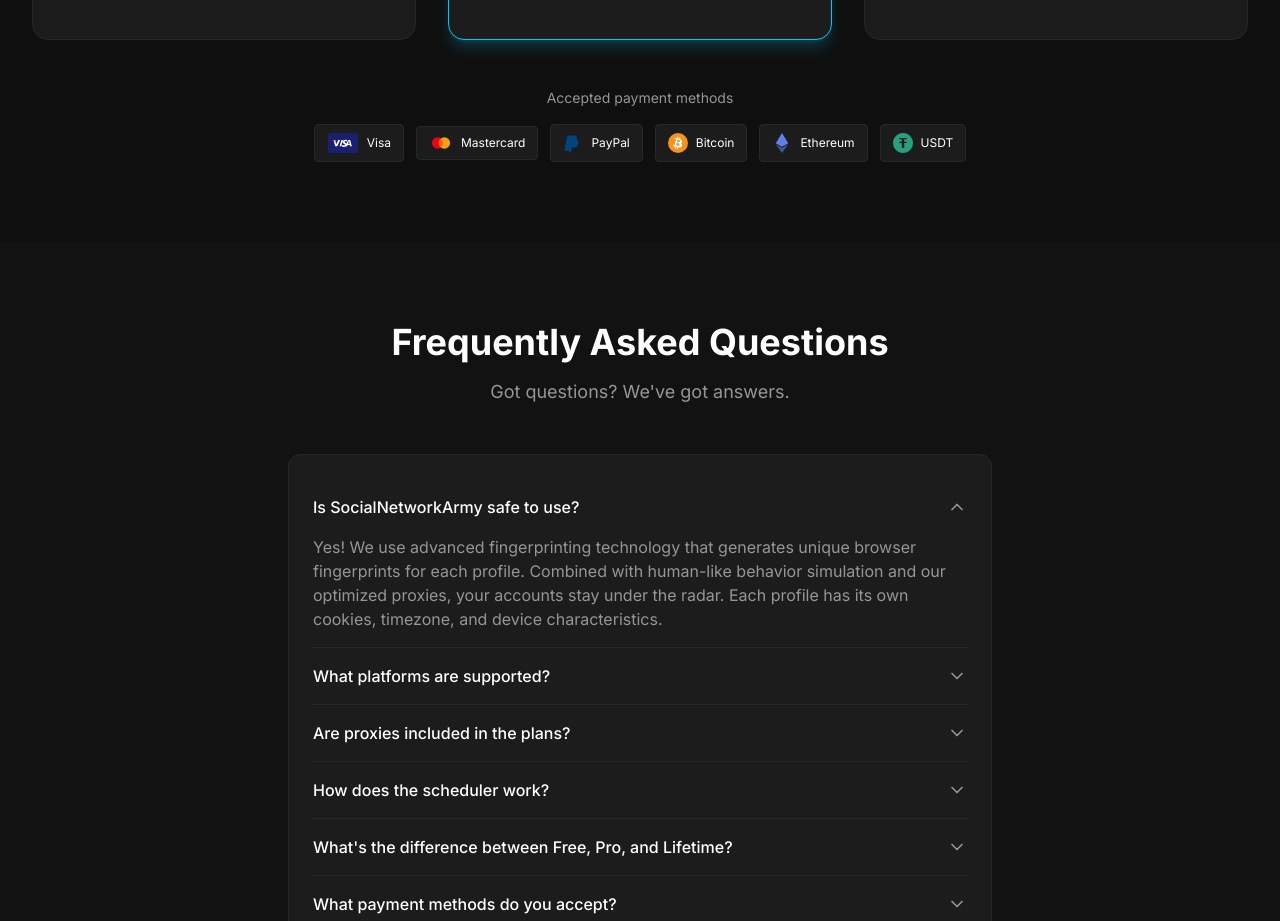
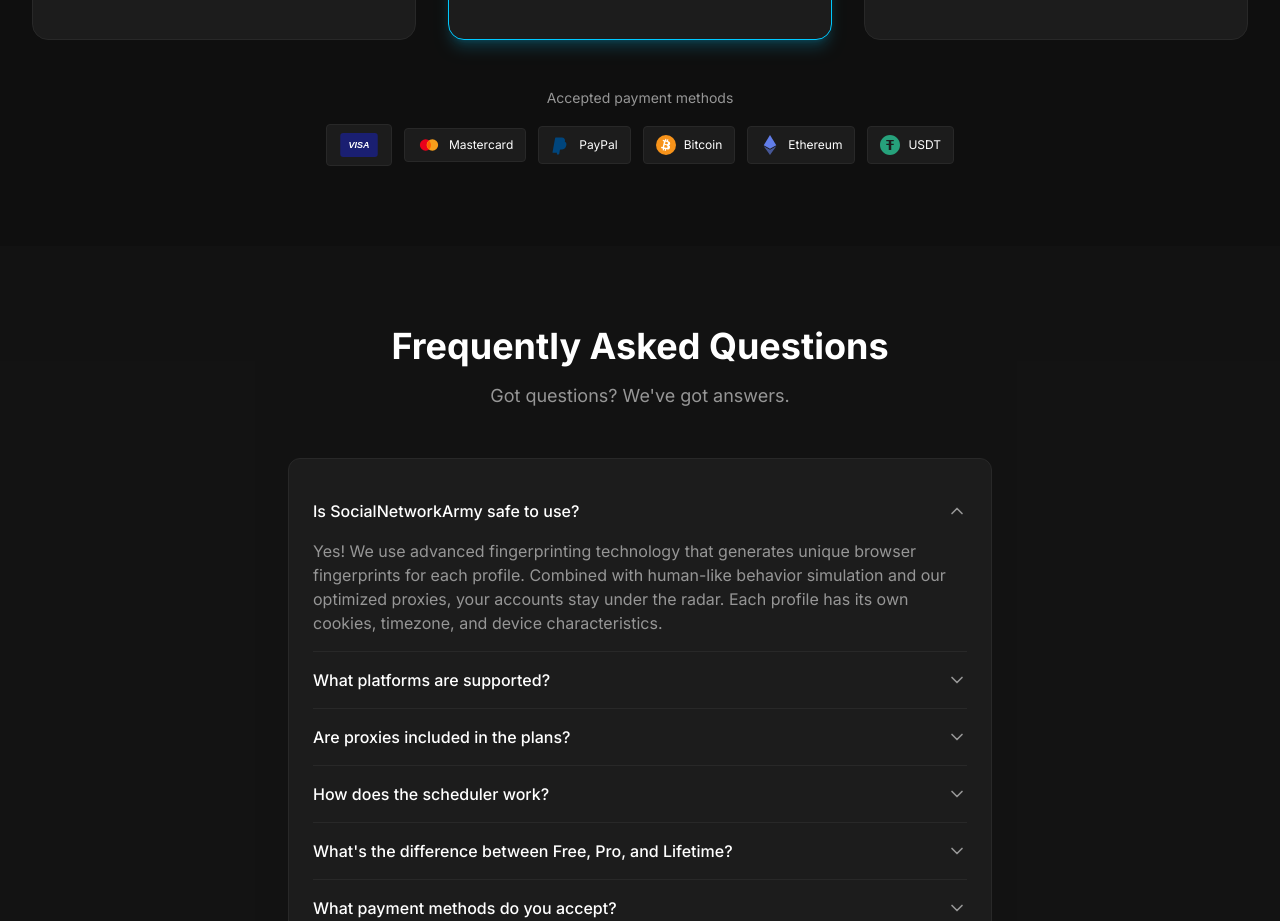
Before and after one commit to Raphi52/sna-website, a Next.js app: page / in a window 1280 px wide. Shown: the part 7260-8181 px from the top of the page. Built offline with nearby package versions, Linux system fonts and the light colour scheme; no server answers.

Commit message:
fix: Simplify Visa logo with text instead of paths
🤖 Generated with [Claude Code](https://claude.com/claude-code)

Co-Authored-By: Claude Opus 4.5 <noreply@anthropic.com>

```diff
--- a/src/app/checkout/page.tsx
+++ b/src/app/checkout/page.tsx
@@ -136,19 +136,15 @@ const paymentMethods = [
     name: "Credit Card",
     icon: (
       <div className="flex gap-2">
-        <svg className="w-10 h-6" viewBox="0 0 48 32" fill="none">
-          <rect width="48" height="32" rx="4" fill="#1A1F71"/>
-          <path d="M18.5 21L21.5 11H24L21 21H18.5Z" fill="white"/>
-          <path d="M30.5 11.2C30 11 29.2 10.8 28.2 10.8C25.3 10.8 23.3 12.3 23.3 14.4C23.3 16 24.7 16.9 25.8 17.4C26.9 17.9 27.3 18.3 27.3 18.8C27.3 19.6 26.3 19.9 25.5 19.9C24.3 19.9 23.7 19.7 22.7 19.3L22.3 19.1L21.9 21.6C22.6 21.9 23.9 22.2 25.2 22.2C28.3 22.2 30.3 20.7 30.3 18.5C30.3 17.2 29.5 16.2 27.8 15.4C26.8 14.9 26.2 14.5 26.2 14C26.2 13.5 26.7 13 27.8 13C28.7 13 29.4 13.2 29.9 13.4L30.2 13.5L30.5 11.2Z" fill="white"/>
-          <path d="M35.5 11H33.3C32.6 11 32.1 11.2 31.8 12L27.5 21H30.6L31.2 19.3H35L35.4 21H38.1L35.5 11ZM32 17C32.2 16.4 33.2 13.8 33.2 13.8C33.2 13.8 33.5 13 33.6 12.5L33.9 13.6C33.9 13.6 34.5 16.2 34.6 17H32Z" fill="white"/>
-          <path d="M16.3 11L13.4 18L13.1 16.5C12.5 14.7 10.8 12.8 9 11.9L11.6 21H14.8L19.5 11H16.3Z" fill="white"/>
-          <path d="M11.2 11H6.5L6.5 11.2C10.2 12.2 12.6 14.5 13.1 16.5L12.4 12C12.3 11.2 11.9 11 11.2 11Z" fill="#F9A533"/>
+        <svg className="w-10 h-6" viewBox="0 0 50 32" fill="none">
+          <rect width="50" height="32" rx="4" fill="#1A1F71"/>
+          <text x="25" y="20" textAnchor="middle" fill="white" fontSize="12" fontWeight="bold" fontStyle="italic" fontFamily="Arial">VISA</text>
         </svg>
-        <svg className="w-10 h-6" viewBox="0 0 48 32" fill="none">
-          <rect width="48" height="32" rx="4" fill="#000"/>
-          <circle cx="18" cy="16" r="10" fill="#EB001B"/>
-          <circle cx="30" cy="16" r="10" fill="#F79E1B"/>
-          <path d="M24 8C26.5 10 28 12.8 28 16C28 19.2 26.5 22 24 24C21.5 22 20 19.2 20 16C20 12.8 21.5 10 24 8Z" fill="#FF5F00"/>
+        <svg className="w-10 h-6" viewBox="0 0 50 32" fill="none">
+          <rect width="50" height="32" rx="4" fill="#000"/>
+          <circle cx="19" cy="16" r="10" fill="#EB001B"/>
+          <circle cx="31" cy="16" r="10" fill="#F79E1B"/>
+          <path d="M25 8C27.5 10 29 12.8 29 16C29 19.2 27.5 22 25 24C22.5 22 21 19.2 21 16C21 12.8 22.5 10 25 8Z" fill="#FF5F00"/>
         </svg>
       </div>
     ),
--- a/src/components/landing/Pricing.tsx
+++ b/src/components/landing/Pricing.tsx
@@ -224,15 +224,10 @@ export function Pricing() {
           <p className="text-sm text-muted mb-4">Accepted payment methods</p>
           <div className="flex items-center justify-center gap-3 flex-wrap">
             <span className="px-3 py-2 bg-surface rounded border border-border text-xs flex items-center gap-2">
-              <svg className="w-8 h-5" viewBox="0 0 48 32" fill="none">
-                <rect width="48" height="32" rx="4" fill="#1A1F71"/>
-                <path d="M18.5 21L21.5 11H24L21 21H18.5Z" fill="white"/>
-                <path d="M30.5 11.2C30 11 29.2 10.8 28.2 10.8C25.3 10.8 23.3 12.3 23.3 14.4C23.3 16 24.7 16.9 25.8 17.4C26.9 17.9 27.3 18.3 27.3 18.8C27.3 19.6 26.3 19.9 25.5 19.9C24.3 19.9 23.7 19.7 22.7 19.3L22.3 19.1L21.9 21.6C22.6 21.9 23.9 22.2 25.2 22.2C28.3 22.2 30.3 20.7 30.3 18.5C30.3 17.2 29.5 16.2 27.8 15.4C26.8 14.9 26.2 14.5 26.2 14C26.2 13.5 26.7 13 27.8 13C28.7 13 29.4 13.2 29.9 13.4L30.2 13.5L30.5 11.2Z" fill="white"/>
-                <path d="M35.5 11H33.3C32.6 11 32.1 11.2 31.8 12L27.5 21H30.6L31.2 19.3H35L35.4 21H38.1L35.5 11ZM32 17C32.2 16.4 33.2 13.8 33.2 13.8C33.2 13.8 33.5 13 33.6 12.5L33.9 13.6C33.9 13.6 34.5 16.2 34.6 17H32Z" fill="white"/>
-                <path d="M16.3 11L13.4 18L13.1 16.5C12.5 14.7 10.8 12.8 9 11.9L11.6 21H14.8L19.5 11H16.3Z" fill="white"/>
-                <path d="M11.2 11H6.5L6.5 11.2C10.2 12.2 12.6 14.5 13.1 16.5L12.4 12C12.3 11.2 11.9 11 11.2 11Z" fill="#F9A533"/>
+              <svg className="w-10 h-6" viewBox="0 0 50 32" fill="none">
+                <rect width="50" height="32" rx="4" fill="#1A1F71"/>
+                <text x="25" y="20" textAnchor="middle" fill="white" fontSize="12" fontWeight="bold" fontStyle="italic" fontFamily="Arial">VISA</text>
               </svg>
-              Visa
             </span>
             <span className="px-3 py-2 bg-surface rounded border border-border text-xs flex items-center gap-2">
               <svg className="w-6 h-4" viewBox="0 0 50 30" fill="none">
```
